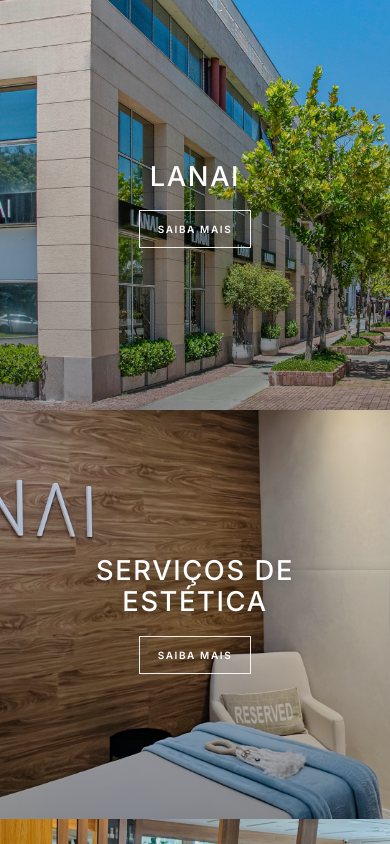
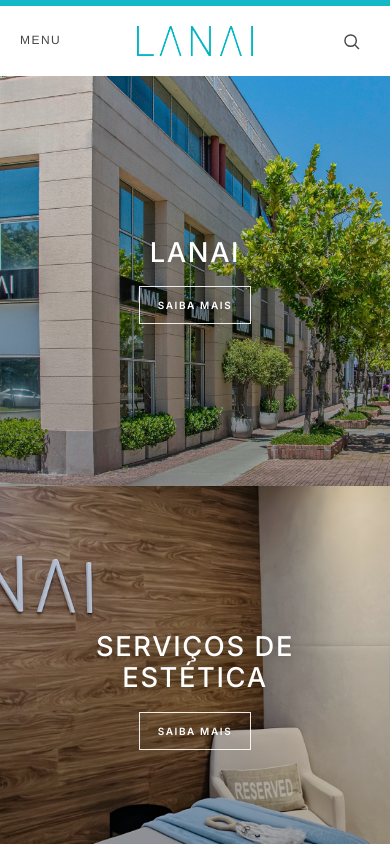
Before and after one commit to lanai-oficial/site-lanai, a Next.js app: page / in a window 390 px wide. Shown: the top 844 px of the page. Built offline with nearby package versions, Linux system fonts and the light colour scheme.

Commit message:
fix: restaura navegação global da Lanai

```diff
--- a/src/app/globals.css
+++ b/src/app/globals.css
@@ -75,15 +75,13 @@
 .booking-band { padding:clamp(4rem,8vw,8rem) clamp(1.25rem,6vw,7rem); display:grid; grid-template-columns:1.3fr .7fr; gap:4rem; align-items:center; background:var(--cream); }.booking-band h2 { margin:0; }.booking-band .button { margin-top:0; }
 .directory-group { display:grid; grid-template-columns:.7fr 1.3fr; gap:4rem; padding:4rem 0; border-top:1px solid var(--line); }.directory-heading { display:grid; grid-template-columns:3rem 1fr; gap:1rem; }.directory-heading h2 { font-size:clamp(2.5rem,5vw,4rem); }.directory-links>a { padding:1.5rem 0; display:flex; justify-content:space-between; gap:2rem; border-bottom:1px solid var(--line); }.directory-links h3 { font-size:2rem; margin:.3rem 0; }.directory-links p { margin-bottom:0; }
 .contact-grid { display:grid; grid-template-columns:1fr 1fr; gap:4rem; border-top:1px solid var(--line); padding-top:3rem; }.contact-grid h2 { font-size:2rem; }.not-found { text-align:center; }.not-found p { margin-left:auto;margin-right:auto; }
-.site-footer { display:grid; grid-template-columns:1.25fr .8fr .8fr 1fr; gap:clamp(2rem,4vw,5rem); padding:4rem clamp(1.25rem,5vw,5rem) 1.5rem; color:white; background:var(--brand-ink); }.site-footer p { margin-bottom:.7rem; }.site-footer .footer-group a { display:block; width:fit-content; margin:.35rem 0; }.site-footer .footer-link { text-decoration:underline; text-underline-offset:.3rem; }.site-footer .footer-hours-title { margin-top:1.5rem; }.site-footer small { grid-column:1/-1; border-top:1px solid rgba(255,255,255,.2); padding-top:1.5rem; }
+.site-footer { display:grid; grid-template-columns:1.25fr .8fr .8fr 1fr; gap:clamp(2rem,4vw,5rem); padding:4rem clamp(1.25rem,5vw,5rem) 1.5rem; color:white; background:#5b5b5b; }.site-footer p { margin-bottom:.7rem; }.site-footer .footer-group a { display:block; width:fit-content; margin:.35rem 0; }.site-footer .footer-link { text-decoration:underline; text-underline-offset:.3rem; }.site-footer .footer-hours-title { margin-top:1.5rem; }.site-footer small { grid-column:1/-1; border-top:1px solid rgba(255,255,255,.2); padding-top:1.5rem; }
 @media (max-width:1050px) { .desktop-nav { display:none!important; }.mobile-nav { display:block; position:relative; }.mobile-nav summary { cursor:pointer; list-style:none; font-size:.75rem; letter-spacing:.12em; text-transform:uppercase; }.mobile-nav summary::-webkit-details-marker { display:none; }.mobile-nav[open] nav { position:absolute; z-index:10; top:2.5rem; right:0; width:min(85vw,320px); padding:1.5rem; display:flex; flex-direction:column; align-items:stretch; gap:0; background:var(--paper); border:1px solid var(--line); box-shadow:0 1rem 3rem rgba(0,0,0,.15); }.mobile-nav nav a { padding:.75rem; }.mobile-nav nav .nav-cta { margin-top:.75rem; text-align:center; } }
 @media (max-width:800px) { .site-header { height:70px; padding:1.2rem; }.hero,.detail-page,.profile-hero { grid-template-columns:1fr; }.hero-shape { min-height:45svh; clip-path:ellipse(85% 95% at 45% 5%); }.hero-copy { padding:3rem 1.25rem 5rem; }.universe-grid,.category-grid { grid-template-columns:1fr; }.universe-card { min-height:360px; }.category-card { min-height:360px; }.professional-grid { grid-template-columns:1fr; }.portrait-placeholder { min-height:400px; }.portfolio-grid,.profile-services,.contact-grid,.site-footer,.universe-intro,.booking-band,.directory-group { grid-template-columns:1fr; }.site-footer small { grid-column:auto; }.detail-visual { min-height:min(62svh,34rem); }.detail-page article { width:100%; padding:2.5rem 1.25rem 4rem; text-align:center; }.detail-page article h1 { margin-bottom:1rem; font-size:clamp(3rem,15vw,4.5rem); overflow-wrap:anywhere; }.service-callout { margin-right:auto; margin-left:auto; }.service-information { text-align:left; }.service-information div { padding-right:0; }.section-heading { align-items:flex-start; flex-direction:column; }.service-row { grid-template-columns:2rem 1fr auto; padding:1.5rem .5rem; gap:1rem; }.service-row>div>p:last-child { display:none; }.category-directory>a { grid-template-columns:2rem 1fr auto; gap:1rem; }.directory-group { gap:2rem; }.universe-hero { min-height:60svh; } }
 @media (max-width:480px) { .category-grid { grid-template-columns:1fr; }.category-card { min-height:300px; }.section { padding-left:1.25rem; padding-right:1.25rem; } }
 @media (prefers-reduced-motion:reduce) { html { scroll-behavior:auto; } *,*::before,*::after { transition:none!important; } }
 
 /* Home — reconstruction based on the official Figma frame. Kept page-scoped. */
-body:has(.home-page) > .site-header,
-body:has(.home-page) > .site-footer { display:none; }
 .home-page { --home-blue:#15b8c6; --home-ink:#555; color:var(--home-ink); background:#fff; font-family:"Inter",Arial,sans-serif; overflow-x:hidden; }
 .home-page h1,.home-page h2,.home-page h3,.home-page p { font-family:inherit; letter-spacing:normal; }
 .home-header { position:relative; z-index:20; background:#fff; }
@@ -171,7 +169,7 @@
 :root { --paper:#fff; --cream:#f4f1ec; --ink:#454545; --line:rgba(69,69,69,.16); }
 body { background:#fff; }
 h1,h2,h3 { letter-spacing:-.025em; }
-.site-header { position:relative; z-index:20; height:92px; background:#fff; border:0; }
+.site-header { position:relative; z-index:20; height:92px; background:#fff; border-top:6px solid #15b8c6; border-bottom:0; }
 .site-header nav { gap:clamp(.9rem,2vw,2rem); }
 .site-header .nav-cta { background:transparent; color:var(--brand-primary); border:1px solid var(--brand-primary); padding:.7rem 1rem; }
 .image-hero { position:relative; display:flex; min-height:calc(100svh - 92px); color:#fff; background:#333; }
@@ -254,7 +252,12 @@
 .detail-page article h1 { font-size:clamp(3.5rem,7vw,7rem); }
 .button { background:var(--brand-primary); border-color:var(--brand-primary); }
 @media (max-width:800px) {
-  .site-header { height:72px; }
+  .site-header { height:76px; padding:0 1.25rem; display:grid; grid-template-columns:1fr auto 1fr; }
+  .brand-header { width:7.2rem; grid-column:2; grid-row:1; justify-self:center; }
+  .header-actions { display:contents; }
+  .mobile-nav { grid-column:1; grid-row:1; justify-self:start; }
+  .mobile-nav[open] nav { top:2.75rem; right:auto; left:0; }
+  .search-trigger { grid-column:3; grid-row:1; justify-self:end; }
   .image-hero { min-height:calc(100svh - 72px); }
   .image-hero>img { object-position:58% center; }
   .hero-copy { align-self:flex-end; padding:4rem 1.25rem 6rem; }
```
